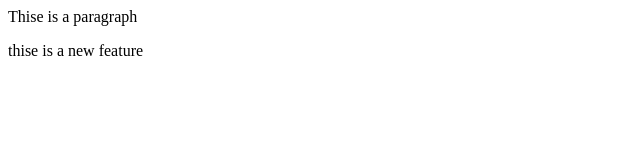
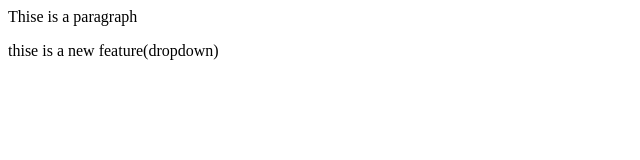
Before and after one commit to Balajipotdar21/LOCAL_REPO, a plain HTML site: page index.html in a window 1280 px wide. Shown: the full height of the page, 0-640 px from the left. Drawn offline with Linux system fonts and the light colour scheme.

Commit message:
Add Dropdoen

```diff
--- a/index.html
+++ b/index.html
@@ -1,2 +1,2 @@
 <p>Thise is a paragraph  </p>
-<p>thise is a new feature</p>
+<p>thise is a new feature(dropdown)</p>
```
